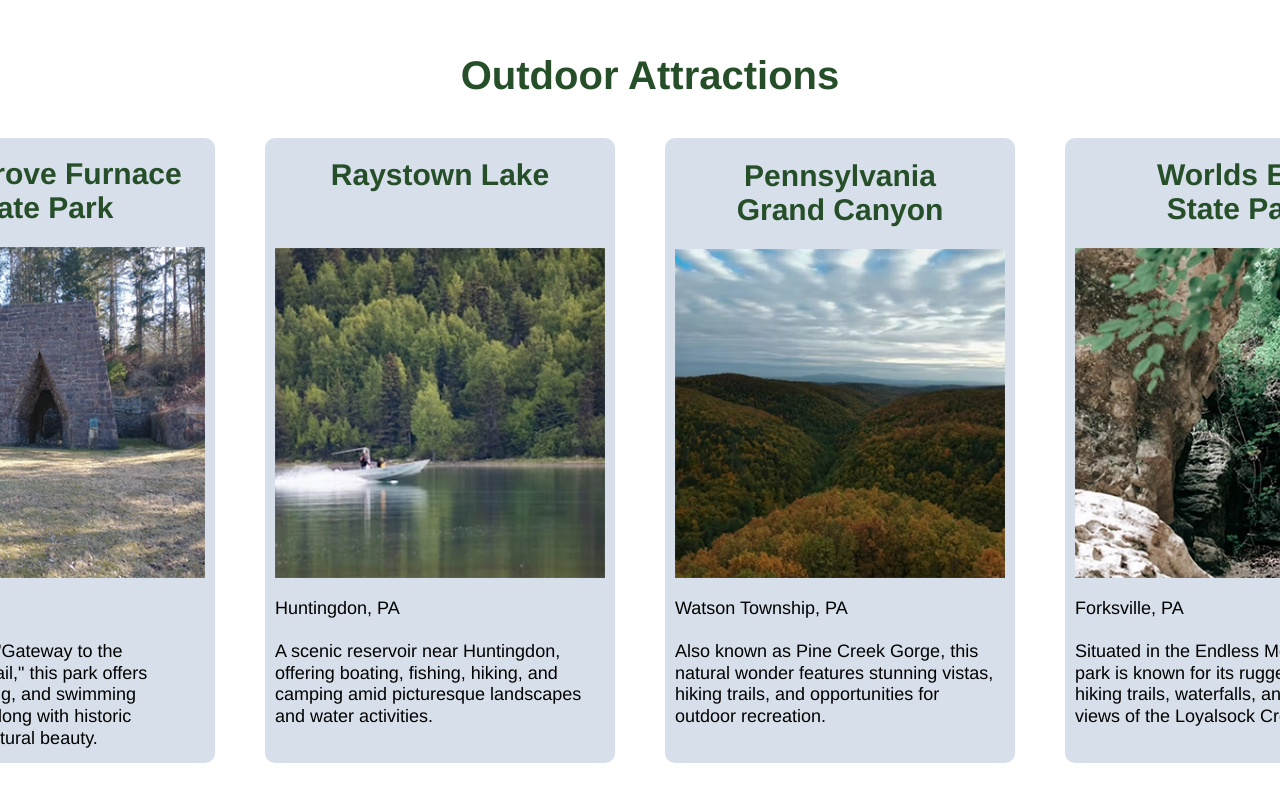
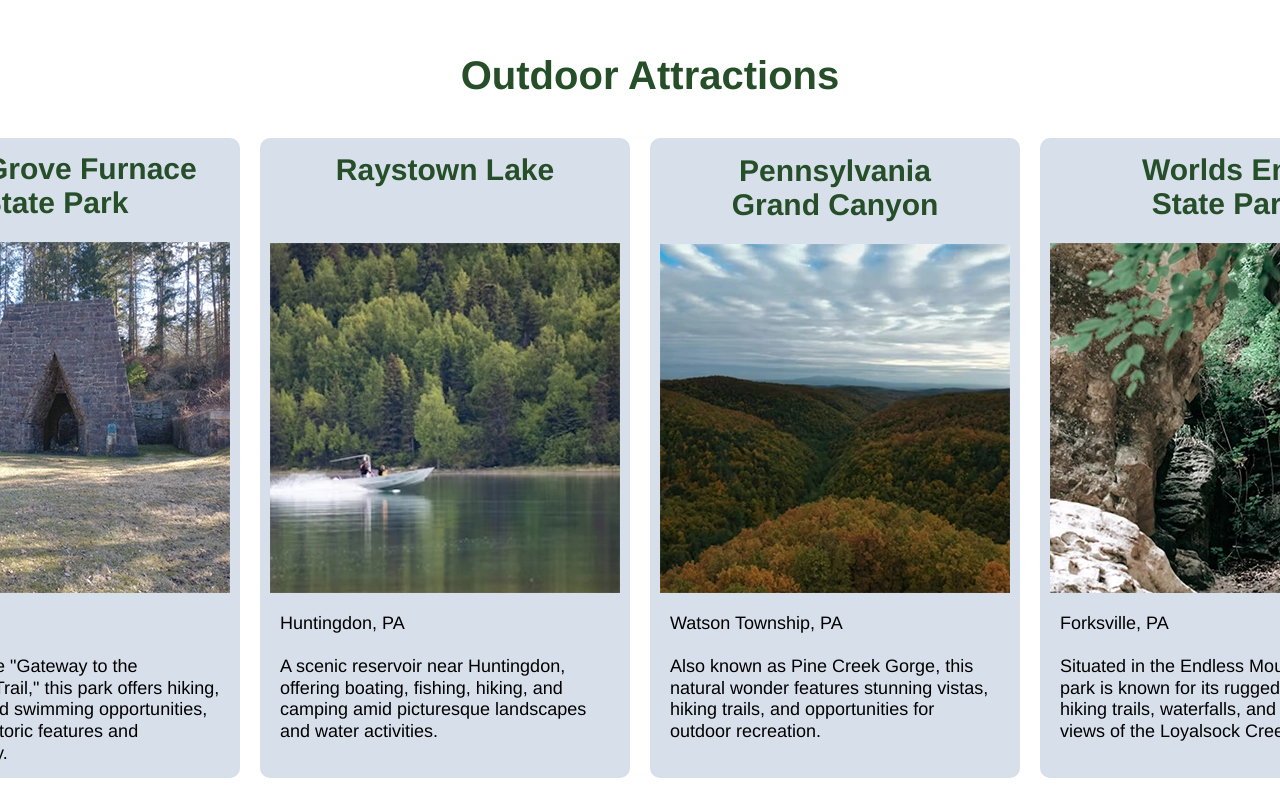
Before and after one commit to lortscla/patourism, a plain HTML site: page index.html in a window 1280 px wide. Shown: the part 737-1537 px from the top of the page. Drawn offline with Linux system fonts and the light colour scheme.

Commit message:
smaller gutters

```diff
--- a/index.html
+++ b/index.html
@@ -130,7 +130,7 @@
       /*this is parent to attractions  */
       #content {
         display: flex;
-        gap: 50px;
+        gap: 20px;
         margin-top: 20px;
         }
 
@@ -157,8 +157,8 @@
 
       /* box styles (text and pic separately) within the attraction box */
       .pic-box {
-        width: 350px;
-        height: 450px;
+        width: 370px;
+        height: 465px;
         background-color: var(--block-bg-color);
         display: flex;
         flex-direction: column;
@@ -194,7 +194,7 @@
         }
 
       .text-box {
-        width: 330px;
+        width: 350px;
         height: 155px;
         background-color: var(--block-bg-color);
         border-radius: 0 0 10px 10px; /* Top-left, Top-right, Bottom-right, Bottom-left */
@@ -216,6 +216,7 @@
         font-size: 18px;
         color: var(--black-text-color);
         line-height: 1.2;
+        padding: 0 10px;
         margin: 0px;
       }
 
@@ -297,9 +298,9 @@
     #mobile-nav {
       display: none;
       position: absolute;
-      top: 100%;  /* just below button */
+      top: 100%;
       right: 0;
-      width: 200px; /* or 100% if you want full width */
+      width: 200px;
       background: var(--block-bg-color);
       border-radius: 0 0 10px 10px;
       box-sizing: border-box;
@@ -396,7 +397,7 @@
             <p>
              <a href="https://www.google.com/maps/place/Gardners,+PA+17324/@40.0064472,-77.2287602,14z/data=!3m1!4b1!4m6!3m5!1s0x89c901727ecc2ae5:0xa49027919b895e96!8m2!3d40.0059278!4d-77.2068667!16s%2Fm%2F09v4vxw!5m1!1e4?entry=ttu&g_ep=EgoyMDI1MDkxNi4wIKXMDSoASAFQAw%3D%3D">
               Gardners, PA</a>
-             <br><br> Serving as the "Gateway to the Appalachian Trail," this park offers <br>hiking, picnicking, and swimming opportunities, along with historic <br>features and natural beauty.
+             <br><br> Serving as the "Gateway to the Appalachian Trail," this park offers hiking, picnicking, and swimming opportunities, along with historic features and <br>natural beauty.
             </p>
          </div>
          </div>
```
